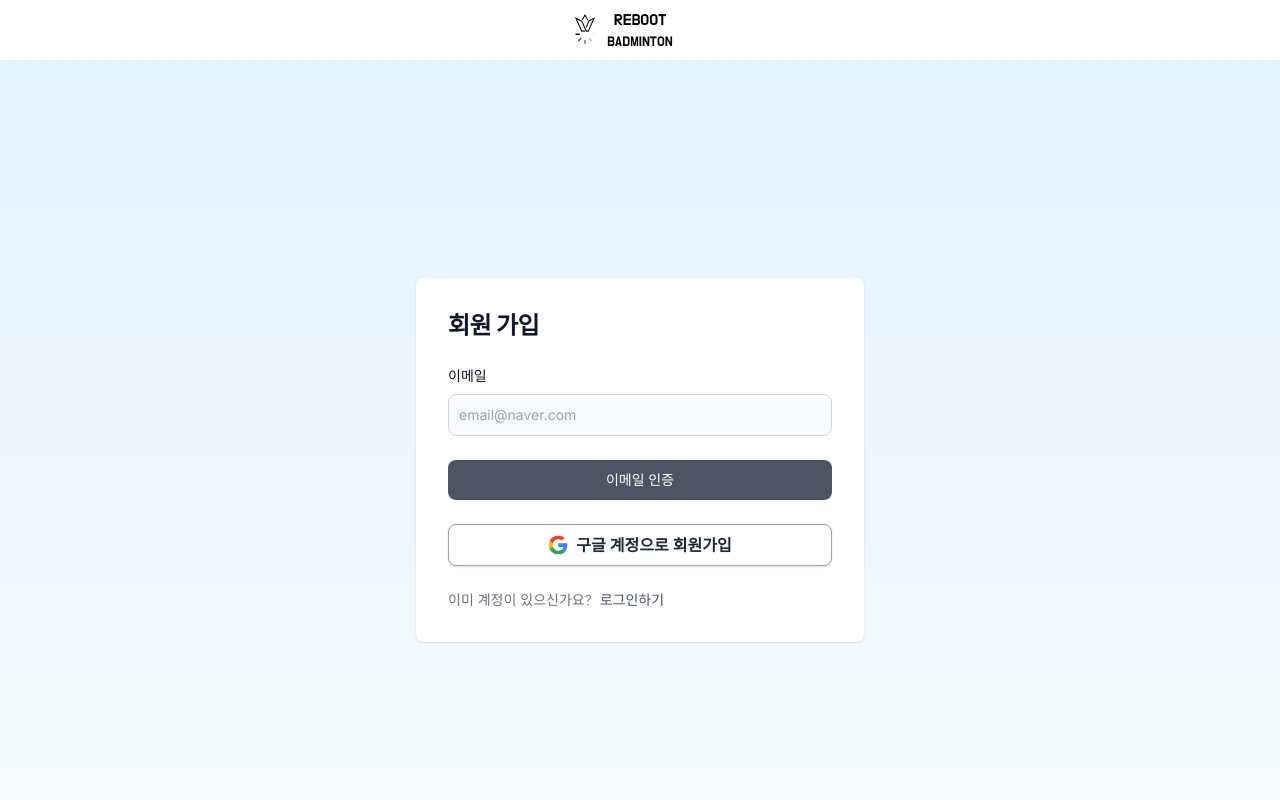
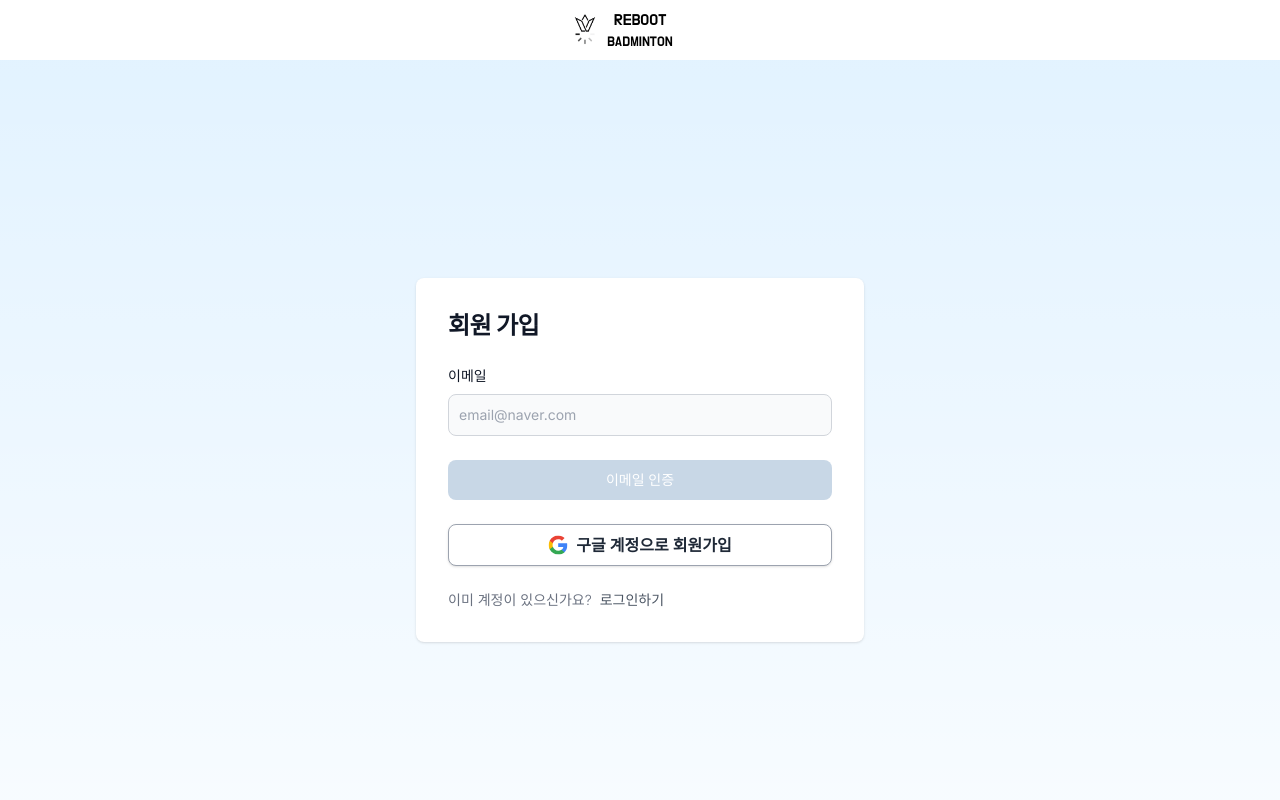
Before and after one commit to reboot-badminton/reboot-homepage, a Next.js app: page /signup in a window 1280 px wide. Shown: the top 800 px of the page. Built offline with nearby package versions, Linux system fonts and the light colour scheme; no server answers.

Commit message:
#1 로그인 버튼 이메일 있을때만 enable

```diff
--- a/components/authentication/EmailVerification.tsx
+++ b/components/authentication/EmailVerification.tsx
@@ -100,6 +100,7 @@ export default function EmailVerification({ onVerified, verificationText }: Prop
       <button
         onClick={onSubmit}
         className="w-full text-white bg-gray-600 hover:bg-gray-700 focus:ring-4 focus:outline-none focus:ring-primary-300 font-medium rounded-lg text-sm px-5 py-2.5 text-center dark:bg-gray-600 dark:hover:bg-gray-700 dark:focus:ring-primary-800"
+        disabled={!email}
       >
         {state === State.REQUEST && <>{verificationText}</>}
         {state === State.PENDING && <>인증 완료</>}
```
